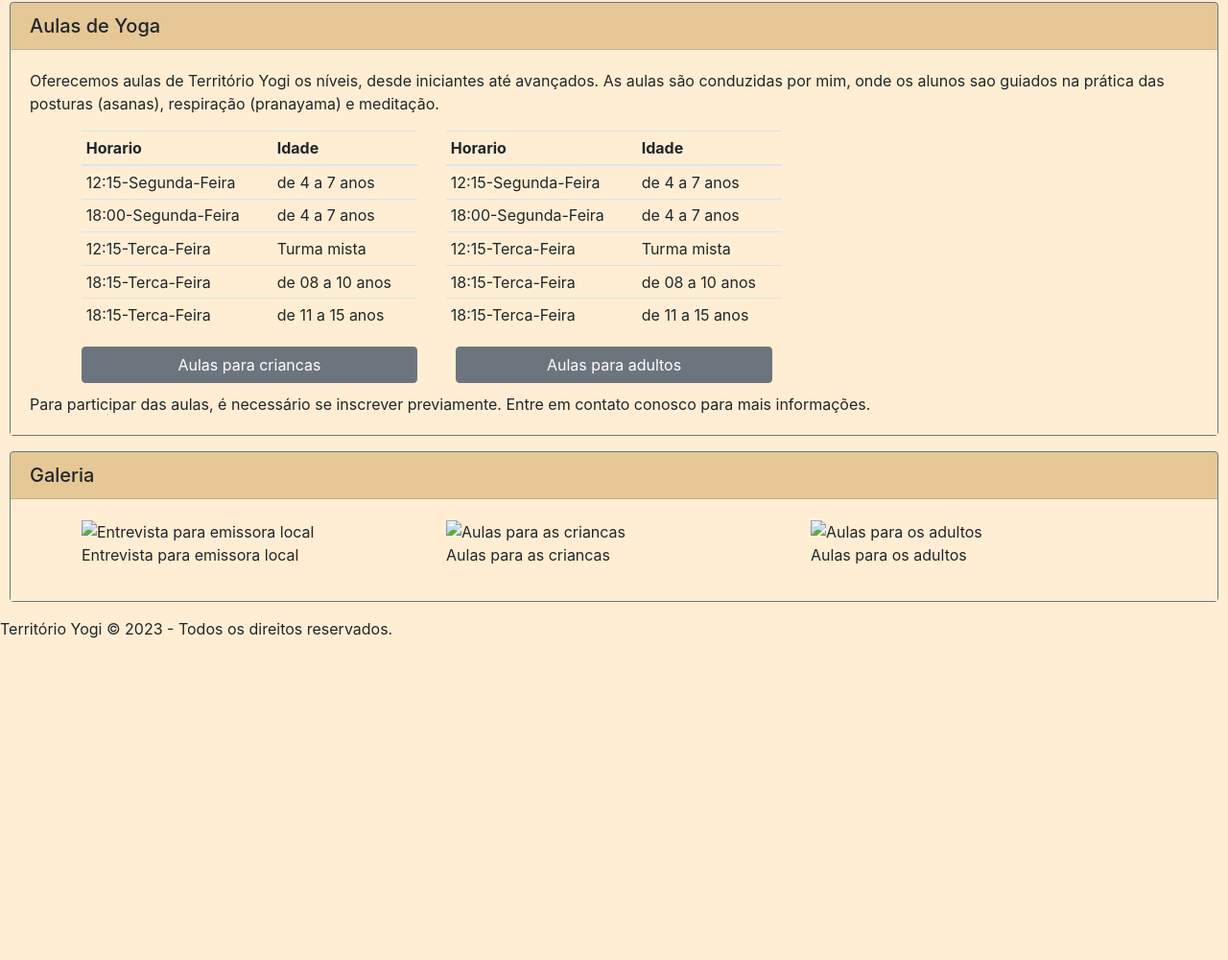
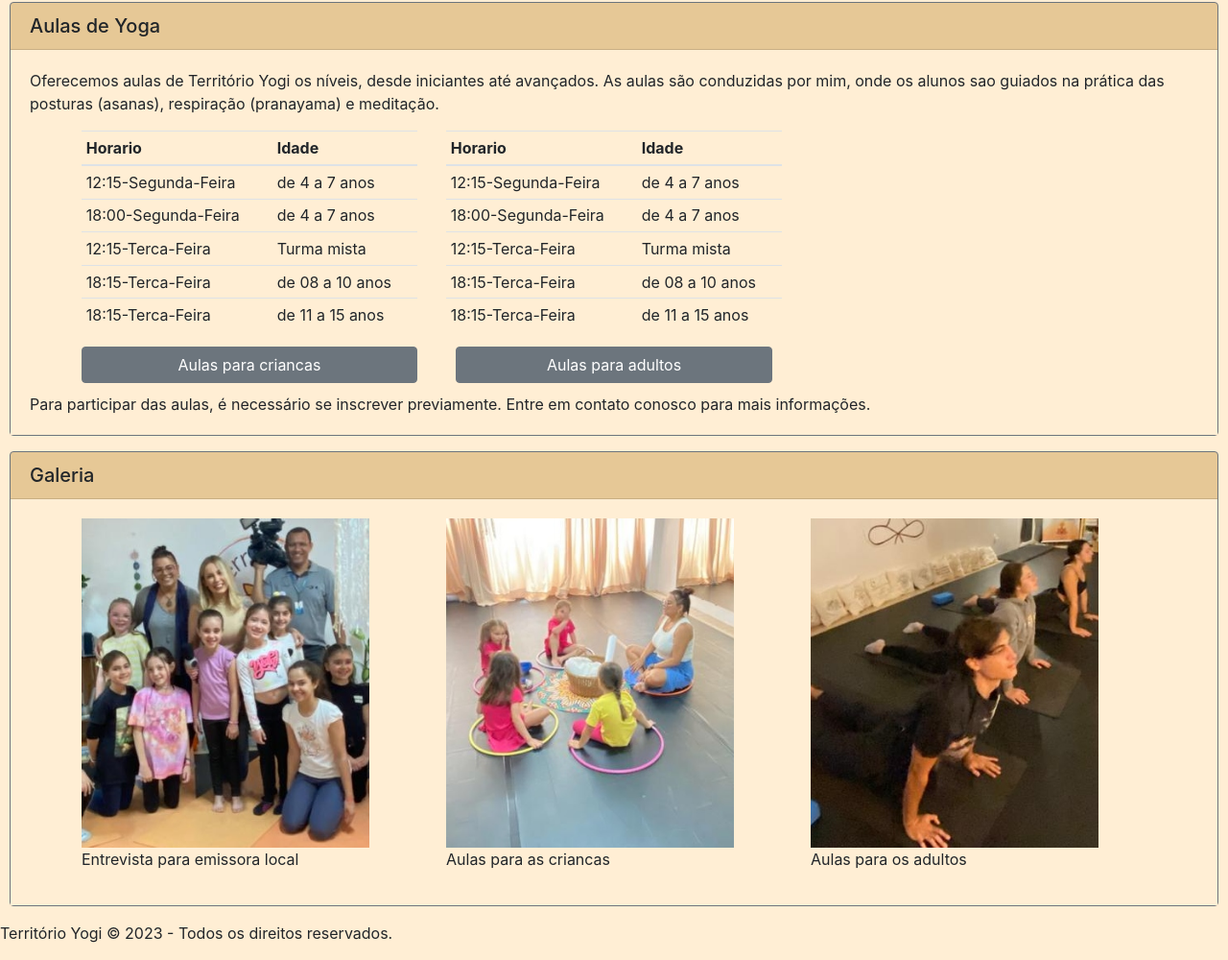
Before and after one commit to Kinazz/SiteTerritorioYogi, a plain HTML site: page index.html in a window 1280 px wide. Shown: the part 989-1989 px from the top of the page at 96% size. Before the commit the page ends 1672 px from the top, so only its background shows below. Drawn offline with nearby package versions, Linux system fonts and the light colour scheme.

Commit message:
Update index.html

```diff
--- a/index.html
+++ b/index.html
@@ -194,15 +194,15 @@
 					<div class="container">
 						<div class="row">
 							<div class="col-md-4">
-								<img src="img/Turma recorte.jpg" width="300" alt="Entrevista para emissora local">
+								<img src="Turma recorte.jpg" width="300" alt="Entrevista para emissora local">
 								<p>Entrevista para emissora local</p>
 							</div>
 							<div class="col-md-4">
-								<img src="img/Aula1 recorte.jpg" width="300" alt="Aulas para as criancas">
+								<img src="Aula1 recorte.jpg" width="300" alt="Aulas para as criancas">
 								<p>Aulas para as criancas</p>
 							</div>
 							<div class="col-md-4">
-								<img src="img/Aula2 recorte.jpg" width="300" alt="Aulas para os adultos">
+								<img src="Aula2 recorte.jpg" width="300" alt="Aulas para os adultos">
 								<p>Aulas para os adultos</p>
 
 							</div>
```
